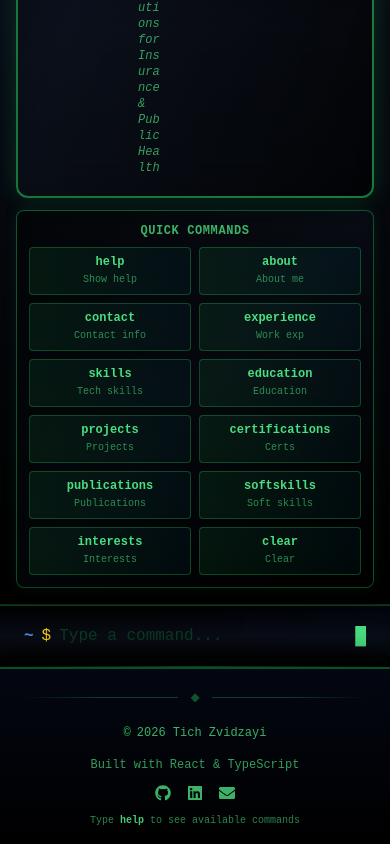
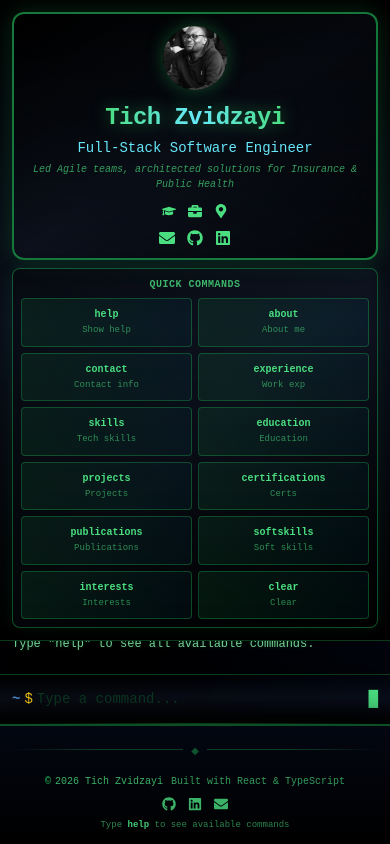
Before and after one commit to tichzvidzayi/textbasedl_cv, a React (Vite) app: page / in a window 390 px wide. Built offline with nearby package versions, Linux system fonts and the light colour scheme; the HTML template or start-up script is replaced by a standard one.

Commit message:
weeethere

```diff
--- a/index.html
+++ b/index.html
@@ -4,7 +4,7 @@
     <meta charset="UTF-8" />
     <link rel="icon" type="image/x-icon" href="/images/icon.ico" />
     <link rel="apple-touch-icon" href="/images/icon.ico" />
-    <meta name="viewport" content="width=device-width, initial-scale=1.0" />
+    <meta name="viewport" content="width=device-width, initial-scale=1.0, maximum-scale=5.0, user-scalable=yes" />
     <title>Tich Zvidzayi - Terminal CV</title>
   </head>
   <body>
--- a/src/components/Terminal.tsx
+++ b/src/components/Terminal.tsx
@@ -18,10 +18,28 @@ interface CommandOutput {
 }
 
 const Terminal = () => {
-  const BOX_WIDTH = 70;
+  const [boxWidth, setBoxWidth] = useState(70);
+
+  useEffect(() => {
+    const updateBoxWidth = () => {
+      if (window.innerWidth < 640) {
+        setBoxWidth(40);
+      } else if (window.innerWidth < 768) {
+        setBoxWidth(50);
+      } else if (window.innerWidth < 1024) {
+        setBoxWidth(60);
+      } else {
+        setBoxWidth(70);
+      }
+    };
+
+    updateBoxWidth();
+    window.addEventListener('resize', updateBoxWidth);
+    return () => window.removeEventListener('resize', updateBoxWidth);
+  }, []);
 
   const createBox = (title: string, lines: string[]): CommandOutput[] => {
-    const separator = '─'.repeat(BOX_WIDTH);
+    const separator = '─'.repeat(boxWidth);
 
     return [
       { type: 'output', content: separator },
@@ -31,6 +49,7 @@ const Terminal = () => {
       { type: 'output', content: separator }
     ];
   };
+
 
 
   const [history, setHistory] = useState<CommandOutput[]>([
@@ -93,7 +112,7 @@ const Terminal = () => {
 
       case 'about':
         const summaryLines = cvData.summary.split('\n').filter(line => line.trim());
-        const separator = '─'.repeat(BOX_WIDTH);
+        const separator = '─'.repeat(boxWidth);
         return [
           { type: 'output', content: separator },
           { type: 'output', content: `  ABOUT`, className: 'font-bold text-base' },
@@ -380,18 +399,18 @@ const Terminal = () => {
         <div className="absolute top-1/3 right-1/4 w-1 h-1 bg-cyan-500/30 rounded-full animate-pulse" style={{ animationDelay: '1s', animationDuration: '4s' }}></div>
         <div className="absolute bottom-1/4 left-1/3 w-1 h-1 bg-green-400/20 rounded-full animate-pulse" style={{ animationDelay: '2s', animationDuration: '5s' }}></div>
       </div>
-      <div className="border-b border-green-500/30 bg-gradient-to-b from-black/95 via-gray-900/60 to-black/95 backdrop-blur-xl p-4 shadow-2xl relative z-10">
-        <div className="max-w-5xl mx-auto space-y-3">
+      <div className="border-b border-green-500/30 bg-gradient-to-b from-black/95 via-gray-900/60 to-black/95 backdrop-blur-xl p-3 sm:p-4 shadow-2xl relative z-10">
+        <div className="max-w-5xl mx-auto space-y-2 sm:space-y-3">
           <div className="text-center">
-            <div className="relative border-2 border-green-500/60 rounded-xl p-5 bg-gradient-to-br from-black/60 via-gray-900/30 to-black/60 backdrop-blur-md shadow-[0_0_25px_rgba(34,197,94,0.2)] hover:shadow-[0_0_35px_rgba(34,197,94,0.3)] hover:border-green-400/80 transition-all duration-300 group">
+            <div className="relative border-2 border-green-500/60 rounded-xl p-3 sm:p-4 md:p-5 bg-gradient-to-br from-black/60 via-gray-900/30 to-black/60 backdrop-blur-md shadow-[0_0_25px_rgba(34,197,94,0.2)] hover:shadow-[0_0_35px_rgba(34,197,94,0.3)] hover:border-green-400/80 transition-all duration-300 group">
               <div className="absolute inset-0 rounded-xl bg-gradient-to-r from-green-500/0 via-green-500/4 to-green-500/0 opacity-0 group-hover:opacity-100 transition-opacity duration-300"></div>
 
-              <div className="relative z-10 flex flex-wrap items-center gap-5">
+              <div className="relative z-10 flex flex-col sm:flex-row flex-wrap items-center gap-3 sm:gap-4 md:gap-5">
                 <div className="flex-shrink-0">
                   <img
                     src="/images/profpic.png"
                     alt="Tich Zvidzayi"
-                    className="w-20 h-20 rounded-full border-3 border-green-500/60 shadow-[0_0_18px_rgba(34,197,94,0.35)] object-cover hover:border-green-400/80 transition-all duration-300 hover:scale-105"
+                    className="w-16 h-16 sm:w-20 sm:h-20 rounded-full border-3 border-green-500/60 shadow-[0_0_18px_rgba(34,197,94,0.35)] object-cover hover:border-green-400/80 transition-all duration-300 hover:scale-105"
                     onError={(e) => {
                       const target = e.target as HTMLImageElement;
                       target.style.display = 'none';
@@ -399,58 +418,58 @@ const Terminal = () => {
                       if (placeholder) placeholder.style.display = 'flex';
                     }}
                   />
-                  <div className="w-20 h-20 rounded-full border-3 border-green-500/60 shadow-[0_0_18px_rgba(34,197,94,0.35)] bg-gradient-to-br from-green-500/20 to-cyan-500/20 items-center justify-center text-3xl text-green-400 hidden">
+                  <div className="w-16 h-16 sm:w-20 sm:h-20 rounded-full border-3 border-green-500/60 shadow-[0_0_18px_rgba(34,197,94,0.35)] bg-gradient-to-br from-green-500/20 to-cyan-500/20 items-center justify-center text-2xl sm:text-3xl text-green-400 hidden">
                     <FaUser className="m-auto" />
                   </div>
                 </div>
 
-                <div className="flex-1 text-left min-w-0">
-                  <h1 className="text-3xl font-bold mb-1 font-mono tracking-tight break-words">
+                <div className="flex-1 text-center sm:text-left min-w-0 w-full sm:w-auto">
+                  <h1 className="text-2xl sm:text-3xl font-bold mb-1 font-mono tracking-tight break-words">
                     <span className="bg-gradient-to-r from-green-400 via-cyan-300 to-green-400 bg-clip-text text-transparent drop-shadow-[0_0_8px_rgba(34,197,94,0.5)]">
                       Tich Zvidzayi
                     </span>
                   </h1>
-                  <p className="text-cyan-300 text-base mb-1 font-mono font-medium break-words">
+                  <p className="text-cyan-300 text-sm sm:text-base mb-1 font-mono font-medium break-words">
                     Full-Stack Software Engineer
                   </p>
-                  <p className="text-green-400/70 text-xs font-mono italic break-words" style={{ wordBreak: 'break-word', overflowWrap: 'break-word' }}>
+                  <p className="text-green-400/70 text-[10px] sm:text-xs font-mono italic break-words" style={{ wordBreak: 'break-word', overflowWrap: 'break-word' }}>
                     Led Agile teams, architected solutions for Insurance & Public Health
                   </p>
                 </div>
 
-                <div className="flex-shrink-0 flex items-center gap-4 text-sm text-green-300/95 font-mono">
-                  <div className="flex items-center gap-2">
-                    <FaGraduationCap className="text-green-400" />
+                <div className="flex-shrink-0 flex items-center justify-center gap-3 sm:gap-4 text-xs sm:text-sm text-green-300/95 font-mono w-full sm:w-auto">
+                  <div className="flex items-center gap-1.5 sm:gap-2">
+                    <FaGraduationCap className="text-green-400 text-sm sm:text-base" />
                     <span className="hidden sm:inline">Masters</span>
                   </div>
-                  <div className="flex items-center gap-2">
-                    <FaBriefcase className="text-green-400" />
+                  <div className="flex items-center gap-1.5 sm:gap-2">
+                    <FaBriefcase className="text-green-400 text-sm sm:text-base" />
                     <span className="hidden sm:inline">6+ yrs</span>
                   </div>
-                  <div className="flex items-center gap-2">
-                    <FaMapMarkerAlt className="text-green-400" />
+                  <div className="flex items-center gap-1.5 sm:gap-2">
+                    <FaMapMarkerAlt className="text-green-400 text-sm sm:text-base" />
                     <span className="hidden md:inline">Gauteng</span>
                   </div>
                 </div>
 
-                <div className="flex-shrink-0 flex items-center gap-3">
+                <div className="flex-shrink-0 flex items-center justify-center gap-3 sm:gap-3 w-full sm:w-auto">
                   <a href="mailto:tzvidzayi@hotmail.com" className="text-green-400 hover:text-green-300 transition-all duration-200 hover:shadow-[0_0_8px_rgba(34,197,94,0.3)] hover:scale-110" title="Email">
-                    <FaEnvelope className="text-lg" />
+                    <FaEnvelope className="text-base sm:text-lg" />
                   </a>
                   <a href="https://github.com/tichzvidzayi" target="_blank" rel="noopener noreferrer" className="text-green-400 hover:text-green-300 transition-all duration-200 hover:shadow-[0_0_8px_rgba(34,197,94,0.3)] hover:scale-110" title="GitHub">
-                    <FaGithub className="text-lg" />
+                    <FaGithub className="text-base sm:text-lg" />
                   </a>
                   <a href="https://linkedin.com/in/tichzvidzayi" target="_blank" rel="noopener noreferrer" className="text-green-400 hover:text-green-300 transition-all duration-200 hover:shadow-[0_0_8px_rgba(34,197,94,0.3)] hover:scale-110" title="LinkedIn">
-                    <FaLinkedin className="text-lg" />
+                    <FaLinkedin className="text-base sm:text-lg" />
                   </a>
                 </div>
               </div>
             </div>
           </div>
 
-          <div className="relative border border-green-500/40 rounded-lg p-3 bg-gradient-to-br from-black/40 via-gray-900/20 to-black/40 backdrop-blur-sm shadow-[0_0_15px_rgba(34,197,94,0.1)]">
-            <div className="text-xs text-green-400/80 mb-2 font-semibold tracking-wider uppercase text-center">Quick Commands</div>
-            <div className="grid grid-cols-2 sm:grid-cols-3 md:grid-cols-4 lg:grid-cols-6 gap-2">
+          <div className="relative border border-green-500/40 rounded-lg p-2 sm:p-3 bg-gradient-to-br from-black/40 via-gray-900/20 to-black/40 backdrop-blur-sm shadow-[0_0_15px_rgba(34,197,94,0.1)]">
+            <div className="text-[10px] sm:text-xs text-green-400/80 mb-1.5 sm:mb-2 font-semibold tracking-wider uppercase text-center">Quick Commands</div>
+            <div className="grid grid-cols-2 sm:grid-cols-3 md:grid-cols-4 lg:grid-cols-6 gap-1.5 sm:gap-2">
               {[
                 { cmd: 'help', desc: 'Show help' },
                 { cmd: 'about', desc: 'About me' },
@@ -470,11 +489,11 @@ const Terminal = () => {
                   onClick={() => {
                     executeCommandDirectly(item.cmd);
                   }}
-                  className="px-2 py-1.5 text-xs font-mono text-green-300/90 bg-gradient-to-r from-green-500/10 to-cyan-500/5 rounded border border-green-500/30 hover:border-green-400/60 hover:bg-green-500/20 hover:text-green-200 transition-all duration-200 hover:scale-105 hover:shadow-[0_0_8px_rgba(34,197,94,0.2)] cursor-pointer group active:scale-95 break-words min-w-0"
+                  className="px-2 py-2 sm:py-1.5 text-[10px] sm:text-xs font-mono text-green-300/90 bg-gradient-to-r from-green-500/10 to-cyan-500/5 rounded border border-green-500/30 hover:border-green-400/60 hover:bg-green-500/20 hover:text-green-200 transition-all duration-200 hover:scale-105 hover:shadow-[0_0_8px_rgba(34,197,94,0.2)] cursor-pointer group active:scale-95 break-words min-w-0 touch-manipulation"
                   title={item.desc}
                 >
                   <div className="font-semibold text-green-400 group-hover:text-green-300 transition-colors break-words">{item.cmd}</div>
-                  <div className="text-[10px] text-green-400/60 group-hover:text-green-400/80 mt-0.5 break-words" style={{ wordBreak: 'break-word' }}>{item.desc}</div>
+                  <div className="text-[9px] sm:text-[10px] text-green-400/60 group-hover:text-green-400/80 mt-0.5 break-words" style={{ wordBreak: 'break-word' }}>{item.desc}</div>
                 </button>
               ))}
             </div>
@@ -483,7 +502,7 @@ const Terminal = () => {
       </div>
 
       <div className="flex-1 overflow-y-auto terminal-scrollbar relative z-10" ref={terminalRef}>
-        <div className="max-w-3xl mx-auto px-6 py-6 overflow-x-hidden">
+        <div className="max-w-3xl mx-auto px-3 sm:px-4 md:px-6 py-4 sm:py-6 overflow-x-hidden">
           {history.map((item, idx) => (
             <div
               key={idx}
@@ -491,20 +510,20 @@ const Terminal = () => {
               style={{ animationDelay: `${idx * 0.02}s` }}
             >
               {item.type === 'command' && (
-                <div className="text-cyan-300/90 animate-slide-in-left drop-shadow-[0_0_3px_rgba(34,211,238,0.4)] break-words" style={{ wordBreak: 'break-word', overflowWrap: 'break-word' }}>
+                <div className="text-cyan-300/90 animate-slide-in-left drop-shadow-[0_0_3px_rgba(34,211,238,0.4)] break-words text-xs sm:text-sm" style={{ wordBreak: 'break-word', overflowWrap: 'break-word' }}>
                   <span className="text-blue-400 font-bold">{currentPath}</span>
                   <span className="text-yellow-400 mx-1">$</span>
                   <span className="text-cyan-300">{item.content}</span>
                 </div>
               )}
               {item.type === 'output' && (
-                <div className={`whitespace-pre-wrap break-words text-green-300/90 leading-relaxed font-mono text-sm tracking-normal animate-fade-in-smooth drop-shadow-[0_0_2px_rgba(34,197,94,0.3)] ${item.className || ''}`} style={{ wordBreak: 'break-word', overflowWrap: 'break-word' }}>
+                <div className={`${item.content.includes('┌') || item.content.includes('│') || item.content.includes('└') ? 'whitespace-pre overflow-x-auto' : 'whitespace-pre-wrap break-words'} text-green-300/90 leading-relaxed font-mono text-xs sm:text-sm tracking-normal animate-fade-in-smooth drop-shadow-[0_0_2px_rgba(34,197,94,0.3)] ${item.className || ''}`} style={item.content.includes('┌') || item.content.includes('│') || item.content.includes('└') ? {} : { wordBreak: 'break-word', overflowWrap: 'break-word' }}>
                   {item.content}
                 </div>
               )}
               {item.type === 'error' && (
-                <div className="text-red-400 bg-red-900/20 px-3 py-2 rounded-lg border border-red-500/30 animate-shake flex items-center gap-2 break-words" style={{ wordBreak: 'break-word', overflowWrap: 'break-word' }}>
-                  <FaExclamationTriangle className="text-red-500 flex-shrink-0" />
+                <div className="text-red-400 bg-red-900/20 px-2 sm:px-3 py-1.5 sm:py-2 rounded-lg border border-red-500/30 animate-shake flex items-center gap-2 break-words text-xs sm:text-sm" style={{ wordBreak: 'break-word', overflowWrap: 'break-word' }}>
+                  <FaExclamationTriangle className="text-red-500 flex-shrink-0 text-sm sm:text-base" />
                   <span className="break-words">{item.content}</span>
                 </div>
               )}
@@ -514,20 +533,21 @@ const Terminal = () => {
       </div>
 
       <div className="border-t border-green-500/30 bg-gradient-to-t from-black/90 via-gray-900/50 to-transparent backdrop-blur-sm relative z-10 shadow-[0_-10px_30px_rgba(0,0,0,0.5)]">
-        <form onSubmit={handleSubmit} className="max-w-3xl mx-auto px-6 py-4 flex items-center min-w-0">
-          <span className="text-blue-400 font-bold mr-2 animate-pulse-slow flex-shrink-0">{currentPath}</span>
-          <span className="text-yellow-400 mr-2 flex-shrink-0">$</span>
+        <form onSubmit={handleSubmit} className="max-w-3xl mx-auto px-3 sm:px-4 md:px-6 py-3 sm:py-4 flex items-center min-w-0">
+          <span className="text-blue-400 font-bold mr-1 sm:mr-2 animate-pulse-slow flex-shrink-0 text-sm sm:text-base">{currentPath}</span>
+          <span className="text-yellow-400 mr-1 sm:mr-2 flex-shrink-0 text-sm sm:text-base">$</span>
           <input
             ref={inputRef}
             type="text"
             value={input}
             onChange={(e) => setInput(e.target.value)}
             onKeyDown={handleKeyDown}
-            className="flex-1 min-w-0 bg-transparent border-none outline-none text-green-300 placeholder-green-600/50 focus:placeholder-green-600/30 transition-all duration-300 focus:text-green-200"
+            className="flex-1 min-w-0 bg-transparent border-none outline-none text-green-300 placeholder-green-600/50 focus:placeholder-green-600/30 transition-all duration-300 focus:text-green-200 text-sm sm:text-base"
             placeholder="Type a command..."
             autoFocus
+            autoComplete="off"
           />
-          <span className="cursor-blink text-green-400 ml-2 text-lg flex-shrink-0">█</span>
+          <span className="cursor-blink text-green-400 ml-1 sm:ml-2 text-base sm:text-lg flex-shrink-0">█</span>
         </form>
       </div>
 
@@ -535,56 +555,56 @@ const Terminal = () => {
         <div className="h-px bg-gradient-to-r from-transparent via-green-500/60 to-transparent shadow-[0_0_10px_rgba(34,197,94,0.3)]"></div>
 
         <div className="bg-gradient-to-b from-gray-950/95 via-black/98 to-black border-t-2 border-green-500/40 backdrop-blur-md shadow-[0_-5px_30px_rgba(0,0,0,0.8)]">
-          <div className="max-w-5xl mx-auto px-6 py-4">
-            <div className="mb-4 flex items-center justify-center">
+          <div className="max-w-5xl mx-auto px-3 sm:px-4 md:px-6 py-3 sm:py-4">
+            <div className="mb-3 sm:mb-4 flex items-center justify-center">
               <div className="flex-1 h-px bg-gradient-to-r from-transparent via-green-500/30 to-green-500/30"></div>
-              <div className="px-3">
-                <span className="text-green-500/40 text-xs font-mono select-none">◆</span>
+              <div className="px-2 sm:px-3">
+                <span className="text-green-500/40 text-[10px] sm:text-xs font-mono select-none">◆</span>
               </div>
               <div className="flex-1 h-px bg-gradient-to-r from-green-500/30 via-green-500/30 to-transparent"></div>
             </div>
 
-            <div className="flex flex-col sm:flex-row items-center justify-between gap-3 text-xs font-mono">
-              <div className="flex flex-wrap items-center justify-center gap-4 text-green-400/80 break-words">
-                <span className="flex items-center gap-1.5 break-words">
+            <div className="flex flex-col sm:flex-row items-center justify-between gap-2 sm:gap-3 text-[10px] sm:text-xs font-mono">
+              <div className="flex flex-wrap items-center justify-center gap-2 sm:gap-4 text-green-400/80 break-words">
+                <span className="flex items-center gap-1 sm:gap-1.5 break-words">
                   <span className="text-green-500">©</span>
                   <span className="break-words">{new Date().getFullYear()} Tich Zvidzayi</span>
                 </span>
                 <span className="hidden sm:inline text-green-500/40">|</span>
-                <span className="text-green-400/70 break-words" style={{ wordBreak: 'break-word' }}>Built with React & TypeScript</span>
+                <span className="text-green-400/70 break-words text-center sm:text-left" style={{ wordBreak: 'break-word' }}>Built with React & TypeScript</span>
               </div>
 
-              <div className="flex items-center gap-4">
+              <div className="flex items-center gap-3 sm:gap-4">
                 <a
                   href="https://github.com/tichzvidzayi"
                   target="_blank"
                   rel="noopener noreferrer"
-                  className="text-green-400/80 hover:text-green-300 transition-all duration-200 hover:scale-110 hover:shadow-[0_0_8px_rgba(34,197,94,0.3)]"
+                  className="text-green-400/80 hover:text-green-300 transition-all duration-200 hover:scale-110 hover:shadow-[0_0_8px_rgba(34,197,94,0.3)] touch-manipulation"
                   title="GitHub"
                 >
-                  <FaGithub className="text-base" />
+                  <FaGithub className="text-sm sm:text-base" />
                 </a>
                 <a
                   href="https://linkedin.com/in/tichzvidzayi"
                   target="_blank"
                   rel="noopener noreferrer"
-                  className="text-green-400/80 hover:text-green-300 transition-all duration-200 hover:scale-110 hover:shadow-[0_0_8px_rgba(34,197,94,0.3)]"
+                  className="text-green-400/80 hover:text-green-300 transition-all duration-200 hover:scale-110 hover:shadow-[0_0_8px_rgba(34,197,94,0.3)] touch-manipulation"
                   title="LinkedIn"
                 >
-                  <FaLinkedin className="text-base" />
+                  <FaLinkedin className="text-sm sm:text-base" />
                 </a>
                 <a
                   href="mailto:tzvidzayi@hotmail.com"
-                  className="text-green-400/80 hover:text-green-300 transition-all duration-200 hover:scale-110 hover:shadow-[0_0_8px_rgba(34,197,94,0.3)]"
+                  className="text-green-400/80 hover:text-green-300 transition-all duration-200 hover:scale-110 hover:shadow-[0_0_8px_rgba(34,197,94,0.3)] touch-manipulation"
                   title="Email"
                 >
-                  <FaEnvelope className="text-base" />
+                  <FaEnvelope className="text-sm sm:text-base" />
                 </a>
               </div>
             </div>
 
-            <div className="mt-3 text-center">
-              <p className="text-green-400/60 text-[10px] font-mono break-words px-2" style={{ wordBreak: 'break-word', overflowWrap: 'break-word' }}>
+            <div className="mt-2 sm:mt-3 text-center">
+              <p className="text-green-400/60 text-[9px] sm:text-[10px] font-mono break-words px-2" style={{ wordBreak: 'break-word', overflowWrap: 'break-word' }}>
                 Type <span className="text-green-400/90 font-semibold">help</span> to see available commands
               </p>
             </div>
--- a/src/index.css
+++ b/src/index.css
@@ -40,6 +40,11 @@
   /* Smooth scrolling */
   .terminal-scrollbar {
     scroll-behavior: smooth;
+  }
+
+  /* Better touch interactions on mobile */
+  .touch-manipulation {
+    touch-action: manipulation;
   }
 }
 
```
